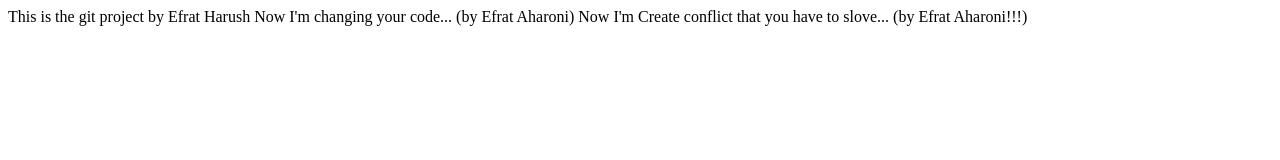
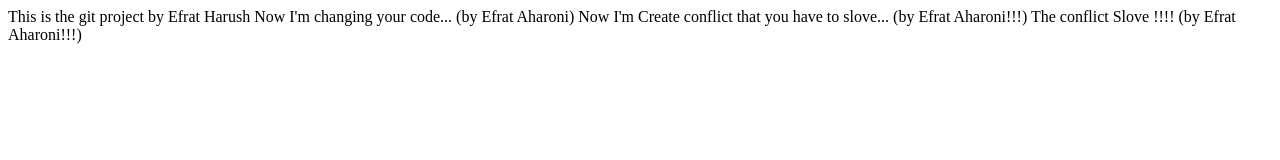
Before and after one commit to efrat7248/hw_e, a plain HTML site: page index.html in a window 1280 px wide. Drawn offline with Linux system fonts and the light colour scheme.

Commit message:
second update with conflict to efrat harush by efrat aharoni

```diff
--- a/index.html
+++ b/index.html
@@ -11,5 +11,7 @@
     Now I'm changing your code... (by Efrat Aharoni)
 
     Now I'm Create conflict that you have to slove... (by Efrat Aharoni!!!)
+
+    The conflict Slove !!!! (by Efrat Aharoni!!!)
 </body>
 </html>
```
